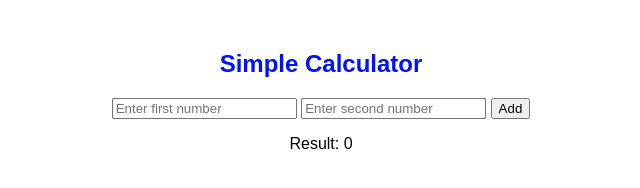
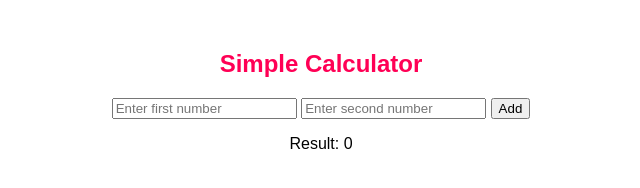
Before and after one commit to Naruto08403/ci-cd-calculator, a website: page index.html in a window 1280 px wide. Shown: the whole page, without its empty margins (319-959 px from the left). Drawn offline with Linux system fonts and the light colour scheme.

Commit message:
color changed

```diff
--- a/index.html
+++ b/index.html
@@ -12,7 +12,7 @@
             margin-top: 50px;
         }
         h2 {
-            color: #0011ff;
+            color: #ff0055;
         }
     </style>
 </head>
```
